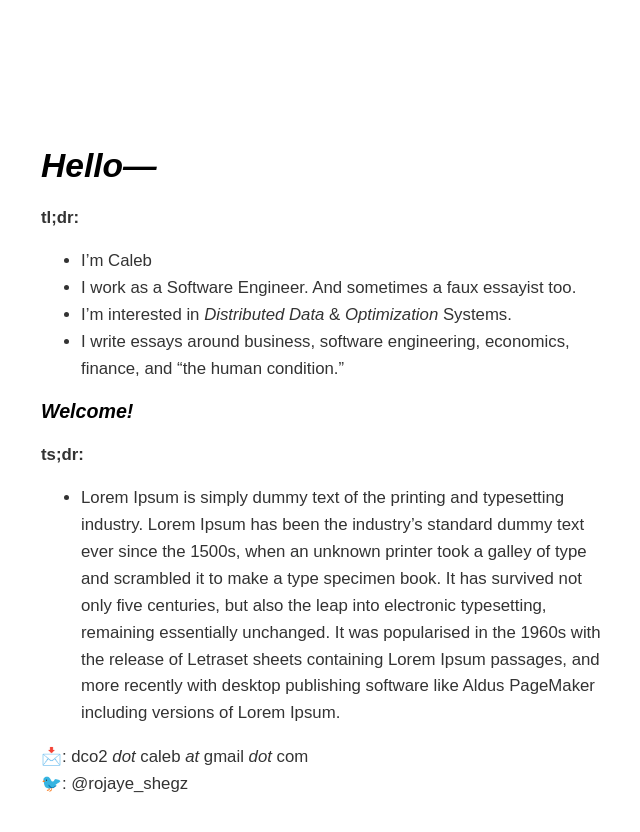
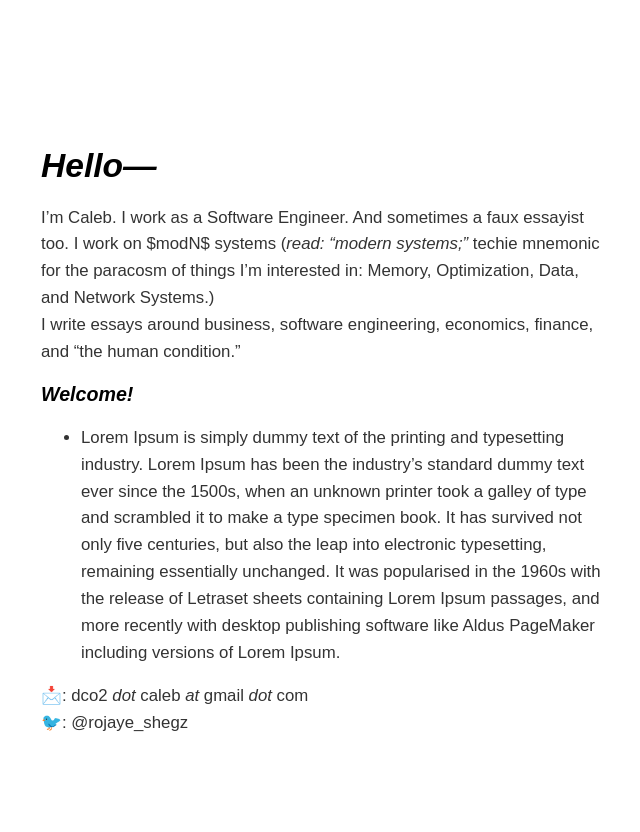
Before and after one commit to dCO2/rococo, a Jekyll site: the page built from index.md, in a window 1280 px wide. Shown: the top 832 px of the page, without its empty margins (335-975 px from the left). Built offline with Jekyll 4.4.1, drawn with Linux system fonts in a browser that asks for light colours; some web fonts are replaced.

Commit message:
Update index.md

```diff
--- a/index.md
+++ b/index.md
@@ -7,14 +7,10 @@ title: Home
 {: style="margin-top:0; margin-bottom: 0;"}
 
 # _Hello—_
-**tl;dr:**
-- I'm Caleb
-- I work as a Software Engineer. And sometimes a faux essayist too.
-- I’m interested in _Distributed Data_ & _Optimization_ Systems.
-- I write essays around business, software engineering, economics, finance, and "the human condition."
+I'm Caleb. I work as a Software Engineer. And sometimes a faux essayist too. I work on $modN$ systems (_read: "modern systems;"_ techie mnemonic for the paracosm of things I'm interested in: Memory, Optimization, Data, and Network Systems.)
+I write essays around business, software engineering, economics, finance, and "the human condition."
 
 ### _Welcome!_
-**ts;dr:**
 - Lorem Ipsum is simply dummy text of the printing and typesetting industry. Lorem Ipsum has been the industry's standard dummy text ever since the 1500s, when an unknown printer took a galley of type and scrambled it to make a type specimen book. It has survived not only five centuries, but also the leap into electronic typesetting, remaining essentially unchanged. It was popularised in the 1960s with the release of Letraset sheets containing Lorem Ipsum passages, and more recently with desktop publishing software like Aldus PageMaker including versions of Lorem Ipsum.
 
 
```
